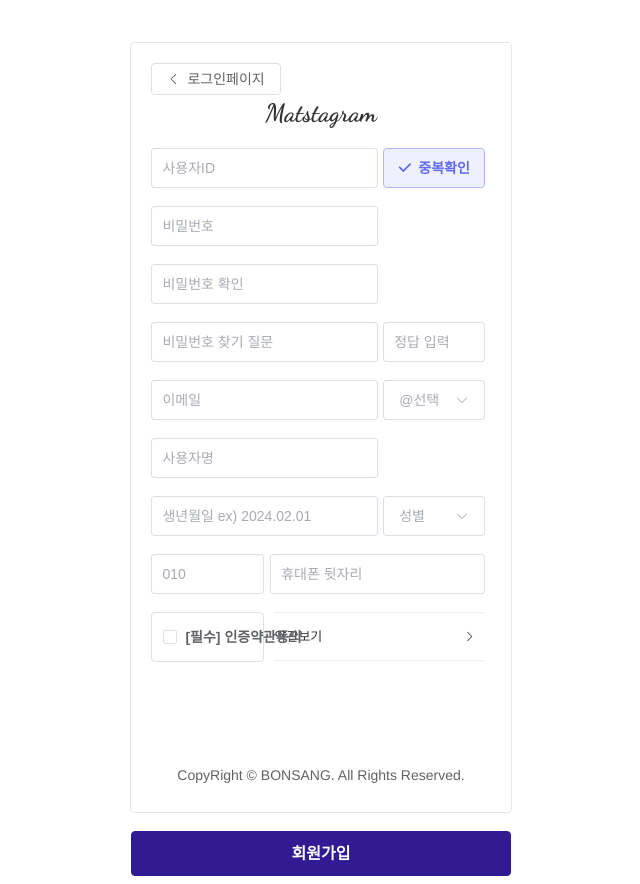
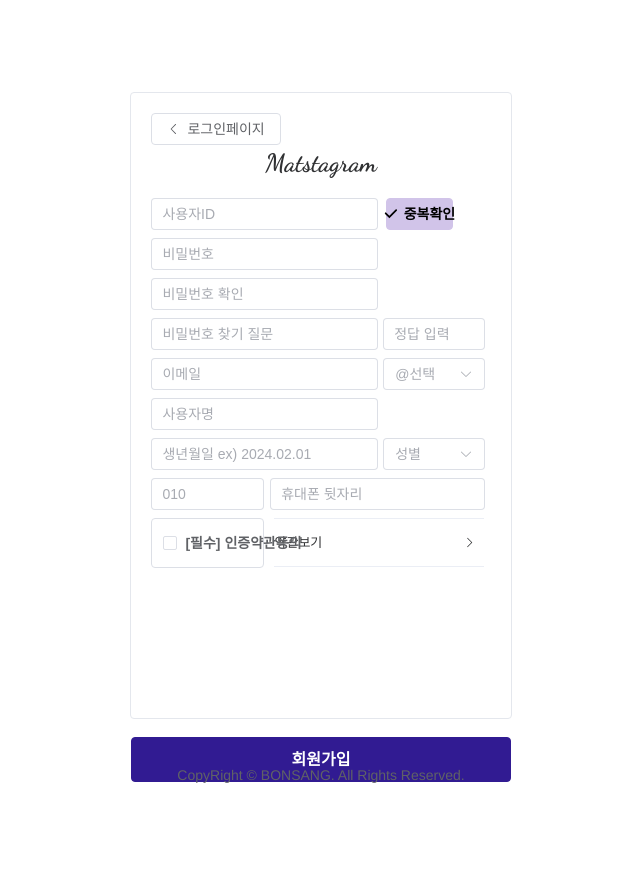
Before and after one commit to koobs97/Matstagram, a Vue app in the folder front/: page /login/join in a window 1280 px wide. Shown: the whole page, without its empty margins (319-959 px from the left). After the commit the page ends 800 px from the top, so only its background shows below. Built offline with nearby package versions, Linux system fonts and the light colour scheme.

Commit message:
20240413 - 화면조정

```diff
--- a/front/src/views/joinMember.vue
+++ b/front/src/views/joinMember.vue
@@ -20,26 +20,26 @@
                         <el-form label-width="120px">
                             <el-row :gutter="0">
 
-                                <el-col :span="16">
+                                <el-col :span="16" style="margin-bottom: 8px">
+                                    <el-tooltip
+                                        effect="dark"
+                                        placement="left-start"
+                                        raw-content
+                                        :content="state.idChk.msg"
+                                        :visible="state.isVisibleIdChk"
+                                    >
                                     <el-input
                                         ref="userId"
                                         v-model="state.ivo.userId"
-                                        style="height: 40px; "
                                         placeholder="사용자ID"
                                         />
+                                    </el-tooltip>
                                 </el-col>
-                                <el-col :span="8">
-                                    <el-button color="#626aef" style="height: 40px; width: 90%; font-weight: bold;" plain :icon="Select" @click="onClickChkId">중복확인</el-button>
+                                <el-col :span="8" style="margin-bottom: 8px; text-align: left">
+                                    <el-button color="#D1C4E9" style="width: 60%; margin-left: 8px; font-weight: bold;" :icon="Select" @click="onClickChkId">중복확인</el-button>
                                 </el-col>
 
-                                <el-col :span="16">
-                                    <el-text class="mx-1" :type="state.idChk.type" style="height: 11px; font-size: 11px; float: left;" :hidden="state.isHiddenIdChk">{{ state.idChk.msg }}</el-text>
-                                </el-col>
-                                <el-col :span="8">
-                                    <el-form-item/>
-                                </el-col>
-
-                                <el-col :span="16">
+                                <el-col :span="16" style="margin-bottom: 8px">
                                     <el-tooltip
                                         class="box-item"
                                         effect="dark"
@@ -51,82 +51,77 @@
                                         <br>4. 생년월일/전화번호 포함 불가"
                                         raw-content
                                     >
+                                    <el-tooltip
+                                        effect="dark"
+                                        placement="left-start"
+                                        raw-content
+                                        :content="state.ruleChk.msg"
+                                        :visible="state.isVisibleRule"
+                                    >
                                     <el-input
                                         ref="userPasswd"
                                         v-model="state.ivo.userPasswd"
-                                        style="height: 40px; "
                                         type="password"
                                         placeholder="비밀번호"
                                         />
                                     </el-tooltip>
+                                    </el-tooltip>
                                 </el-col>
-                                <el-col :span="8">
+                                <el-col :span="8" style="margin-bottom: 8px">
                                     <el-form-item/>
                                 </el-col>
 
-                                <el-col :span="16">
-                                    <el-text class="mx-1" :type="state.ruleChk.type" style="height: 11px; font-size: 11px; float: left;" :hidden="state.isHiddenRule">{{ state.ruleChk.msg }}</el-text>
+                                <el-col :span="16" style="margin-bottom: 8px">
+                                    <el-tooltip
+                                        effect="dark"
+                                        placement="left-start"
+                                        raw-content
+                                        :content="state.chkType.msg"
+                                        :visible="state.isHiddenChk"
+                                    >
+                                    <el-input
+                                        ref="passwdChk"
+                                        v-model="state.passwdChk"
+                                        type="password"
+                                        placeholder="비밀번호 확인"
+                                        />
+                                    </el-tooltip>
                                 </el-col>
-                                <el-col :span="8">
+                                <el-col :span="8" style="margin-bottom: 8px">
                                     <el-form-item/>
                                 </el-col>
 
-                                <el-col :span="16">
-                                    <el-input
-                                        ref="passwdChk"
-                                        v-model="state.passwdChk"
-                                        style="height: 40px; "
-                                        type="password"
-                                        placeholder="비밀번호 확인"
-                                        />
-                                </el-col>
-                                <el-col :span="8">
-                                    <el-form-item/>
-                                </el-col>
-
-                                <el-col :span="16">
-                                    <el-text class="mx-1" :type="state.chkType.type" style="height: 11px; font-size: 11px; float: left;" :hidden="state.isHiddenChk">{{ state.chkType.msg }}</el-text>
-                                </el-col>
-                                <el-col :span="8">
-                                    <el-form-item/>
-                                </el-col>
-
-                                <el-col :span="16">
+                                <el-col :span="16" style="margin-bottom: 8px">
                                     <el-input
                                         ref="passwdHint"
                                         v-model="state.ivo.passwdHint"
-                                        style="height: 40px; "
                                         placeholder="비밀번호 찾기 질문"
                                         />
                                 </el-col>
-                                <el-col :span="8">
+                                <el-col :span="8" style="margin-bottom: 8px">
                                     <el-input
                                         ref="passwdHintAnswer"
                                         v-model="state.ivo.passwdHintAnswer"
-                                        style="height: 40px;  width: 90%;"
+                                        style="width: 90%;"
                                         placeholder="정답 입력"
                                         />
                                 </el-col>
 
                                 <el-col :span="16">
-                                    <el-form-item/>
                                     <el-input
                                         ref="email1"
                                         v-model="state.ivo.email"
-                                        style="height: 40px; "
                                         placeholder="이메일"
                                         />
                                 </el-col>
 
-                                <el-col :span="8">
-                                    <el-form-item/>
+                                <el-col :span="8" style="margin-bottom: 8px">
                                     <el-select
                                         ref="email2"
                                         v-model="mail"
                                         class="m-2"
                                         placeholder="@선택"
-                                        size="large"
-                                        style="width: 90%; font-size: 11px;"
+                                        style="width: 90%;"
                                     >
                                         <el-option
                                         v-for="item in mailOptions"
@@ -137,38 +132,31 @@
                                     </el-select>
                                 </el-col>
 
-                                <el-col :span="16">
-                                    <el-form-item/>
+                                <el-col :span="16" style="margin-bottom: 8px">
                                     <el-input
                                         ref="userName"
                                         v-model="state.ivo.userName"
-                                        style="height: 40px; "
                                         placeholder="사용자명"
                                         />
                                 </el-col>
-                                <el-col :span="8">
-                                    <el-form-item/>
+                                <el-col :span="8" style="margin-bottom: 8px">
                                 </el-col>
 
-                                <el-col :span="16">
-                                    <el-form-item/>
+                                <el-col :span="16" style="margin-bottom: 8px">
                                     <el-input
                                         ref="birthDate"
                                         maxlength="10"
                                         v-model="state.ivo.birthDate"
-                                        style="height: 40px; "
                                         placeholder="생년월일 ex) 2024.02.01"
                                         />
                                 </el-col>
 
-                                <el-col :span="8">
-                                    <el-form-item/>
+                                <el-col :span="8" style="margin-bottom: 8px">
                                     <el-select
                                         ref="genderCode"
                                         v-model="gender"
                                         class="m-2"
                                         placeholder="성별"
-                                        size="large"
                                         style="width: 90%;"
                                     >
                                         <el-option
@@ -180,27 +168,23 @@
                                     </el-select>
                                 </el-col>
 
-                                <el-col :span="8">
-                                    <el-form-item/>
+                                <el-col :span="8" style="margin-bottom: 8px">
                                     <el-input
                                         ref="ph1"
                                         v-model="state.ph1"
-                                        style="height: 40px; "
                                         placeholder="010"
                                         />
                                 </el-col>
-                                <el-col :span="16">
-                                    <el-form-item/>
+                                <el-col :span="16" style="margin-bottom: 8px">
                                     <el-input
                                         ref="ph2"
                                         v-model="state.ph2"
-                                        style="width: 95%; height: 40px; "
+                                        style="width: 95%;"
                                         placeholder="휴대폰 뒷자리"
                                         />
                                 </el-col>
 
                                 <el-col :span="8" style="text-align: left; padding-bottom: 10px;">
-                                    <el-form-item/>
                                     <el-checkbox label="[필수] 인증약관동의"
                                                 ref="agreed"
                                                 v-model="isAgreed"
@@ -213,7 +197,6 @@
                                 </el-col>
 
                                 <el-col :span="16" style="padding-left: 10px;">
-                                    <el-form-item/>
                                     <el-collapse v-model="activeNames" style="width: 97%;">
                                         <el-collapse-item title="약관보기" name="1">
                                             <div style="display: flex;">
@@ -231,7 +214,6 @@
                                     </el-collapse>
                                 </el-col>
 
-                                <br/>
                                 <br/>
                                 <br/>
                                 <br/>
@@ -305,7 +287,7 @@ const state = reactive({
         isPasswdRule: false,
         ispasswdChk: false,
     },
-    isHiddenIdChk: true,
+    isVisibleIdChk: false,
     idChk: {
         msg: '',
         type: '',
@@ -354,7 +336,7 @@ const state = reactive({
             type: 'success',
         },
     },
-    isHiddenRule: true,
+    isVisibleRule: false,
     passwdChk: '' as string,
     chkType: {
         msg: '',
@@ -368,7 +350,7 @@ const state = reactive({
             type: 'success',
         },
     },
-    isHiddenChk: true,
+    isHiddenChk: false,
     chk: {
         val1: false,
         val2: false,
@@ -382,7 +364,7 @@ const state = reactive({
 // 아이디 중복확인
 const onClickChkId = async () => {
 
-    state.isHiddenIdChk = false
+    state.isVisibleIdChk = true
 
     if(state.ivo.userId.trim().length < 5) {
         state.idChk.msg = state.idChk.valid.msg
@@ -410,7 +392,7 @@ const onClickChkId = async () => {
 watch(
     () => state.ivo.userId,
     () => {
-        state.isHiddenIdChk = false
+        state.isVisibleIdChk = true
         state.idChk.msg = state.idChk.default.msg
         state.idChk.type = state.idChk.default.type
         state.canSignDvcd.isUserIdDup = true
@@ -429,7 +411,7 @@ watch(
         if(state.ivo.userPasswd.length > 0) {
             // 비밀번호 8자리 체크
             if(state.ivo.userPasswd.length < 8) {
-                state.isHiddenRule = false
+                state.isVisibleRule = true
                 state.canSignDvcd.isPasswdRule = false
 
                 state.ruleChk.msg = state.ruleChk.error1.msg
@@ -437,7 +419,7 @@ watch(
             }
             // 영문 포함여부 확인
             else if(!hasLettersRegExp.test(state.ivo.userPasswd) || !hasSpecialCharsRegExp.test(state.ivo.userPasswd) || !hasNumbersRegExp.test(state.ivo.userPasswd)) {
-                state.isHiddenRule = false
+                state.isVisibleRule = true
                 state.canSignDvcd.isPasswdRule = false
 
                 state.ruleChk.msg = state.ruleChk.error2.msg
@@ -445,7 +427,7 @@ watch(
             }
             // 유저ID 포함여부 확인
             else if (state.ivo.userPasswd.includes(state.ivo.userId) && state.ivo.userId.length != 0) {
-                state.isHiddenRule = false
+                state.isVisibleRule = true
                 state.canSignDvcd.isPasswdRule = false
 
                 state.ruleChk.msg = state.ruleChk.error3.msg
@@ -455,7 +437,7 @@ watch(
             else if( (state.ivo.userPasswd.includes(state.ivo.birthDate.replaceAll('.', '').substring(0,4))
                 || state.ivo.userPasswd.includes(state.ivo.birthDate.replaceAll('.', '').substring(4,8)) )
                 && state.ivo.birthDate.length != 0) {
-                state.isHiddenRule = false
+                state.isVisibleRule = true
                 state.canSignDvcd.isPasswdRule = false
 
                 state.ruleChk.msg = state.ruleChk.error4.msg
@@ -465,17 +447,17 @@ watch(
             else if( (state.ivo.userPasswd.includes(state.ivo.phoneNumber.replaceAll('-', '').substring(0,4))
                 || state.ivo.userPasswd.includes(state.ivo.phoneNumber.replaceAll('-', '').substring(4,8)) )
                 && state.ivo.phoneNumber.length != 0) {
-                state.isHiddenRule = false
+                state.isVisibleRule = true
                 state.canSignDvcd.isPasswdRule = false
 
                 state.ruleChk.msg = state.ruleChk.error5.msg
                 state.ruleChk.type = state.ruleChk.error5.type
             }
             else if(state.ivo.userPasswd.length == 0) {
-                state.isHiddenRule = true
+                state.isVisibleRule = true
             }
             else {
-                state.isHiddenRule = false
+                state.isVisibleRule = true
                 state.canSignDvcd.isPasswdRule = true
 
                 state.ruleChk.msg = state.ruleChk.success.msg
@@ -492,7 +474,7 @@ watch(
     () => {
         // 비밀번호 확인이 다를 때
         if(state.passwdChk.length != 0 && state.passwdChk != state.ivo.userPasswd) {
-            state.isHiddenChk = false
+            state.isHiddenChk = true
             state.canSignDvcd.ispasswdChk = false
 
             state.chkType.msg = state.chkType.error.msg
@@ -500,7 +482,7 @@ watch(
         }
         // 비밀번호 확인이 같을 때
         if(state.passwdChk.length != 0 && state.passwdChk == state.ivo.userPasswd) {
-            state.isHiddenChk = false
+            state.isHiddenChk = true
             state.canSignDvcd.ispasswdChk = true
 
             state.chkType.msg = state.chkType.success.msg
@@ -508,7 +490,7 @@ watch(
         }
 
         if(state.passwdChk.length == 0) {
-            state.isHiddenChk = true
+            state.isHiddenChk = false
             state.canSignDvcd.ispasswdChk = false
         }
     }
@@ -773,14 +755,14 @@ const onClickToLogin = () => {
     display: flex;
     justify-content: center;
     align-items: center;
-  margin-top: -100px;
+    margin-top: -50px;
 }
 .login {
     width: 100%;
     height: 45px;
     font-weight: bold;
     font-size: 16px;
-    margin-top: 100px;
+    margin-top: 50px;
 }
 
 .text-container {
@@ -790,4 +772,10 @@ const onClickToLogin = () => {
     right: 0;
     text-align: center;
 }
+
+.el-popper.is-dark {
+    color: var(--el-bg-color);
+    background: #dadde5;
+    border: 1px solid var(--el-text-color-primary);
+}
 </style>
```
Also changed, not shown: front/src/views/SearchUserPw.vue (+15 -18 lines). Lines whose indentation alone changed are shown as unchanged.
